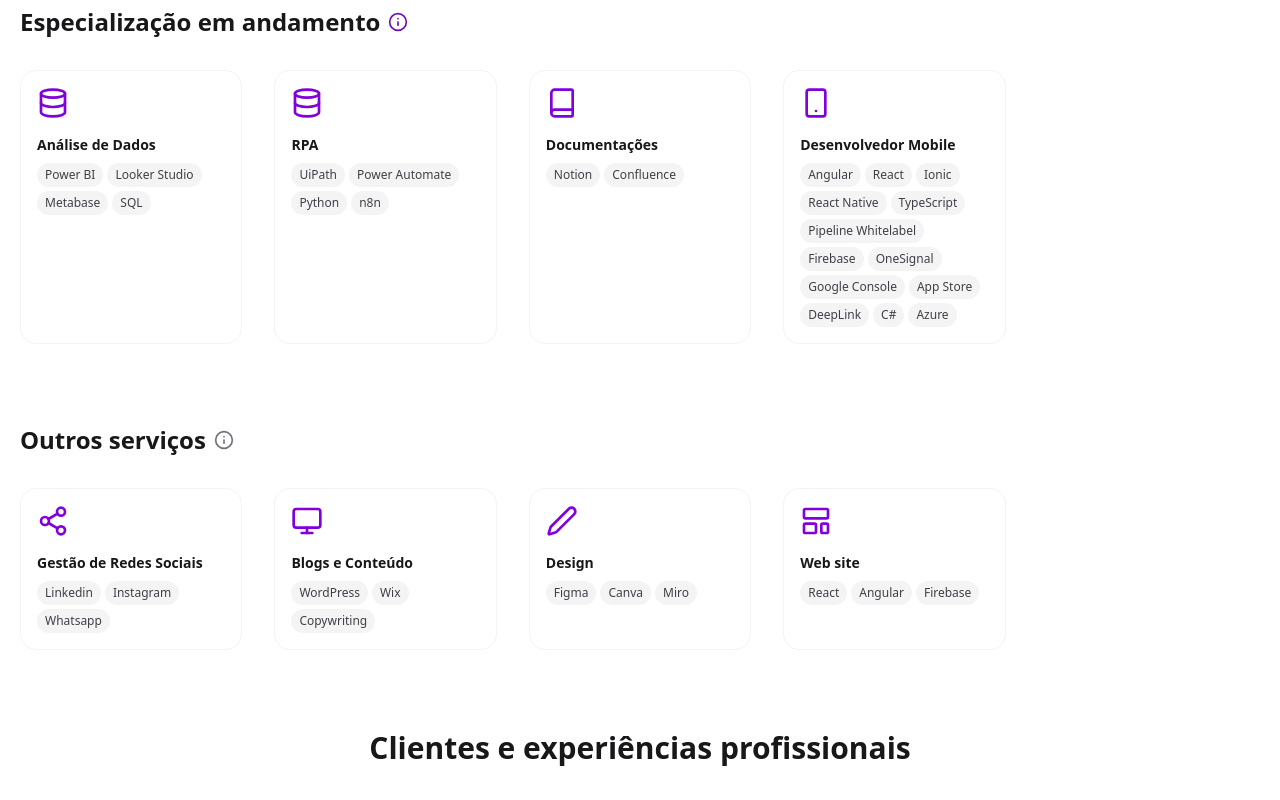
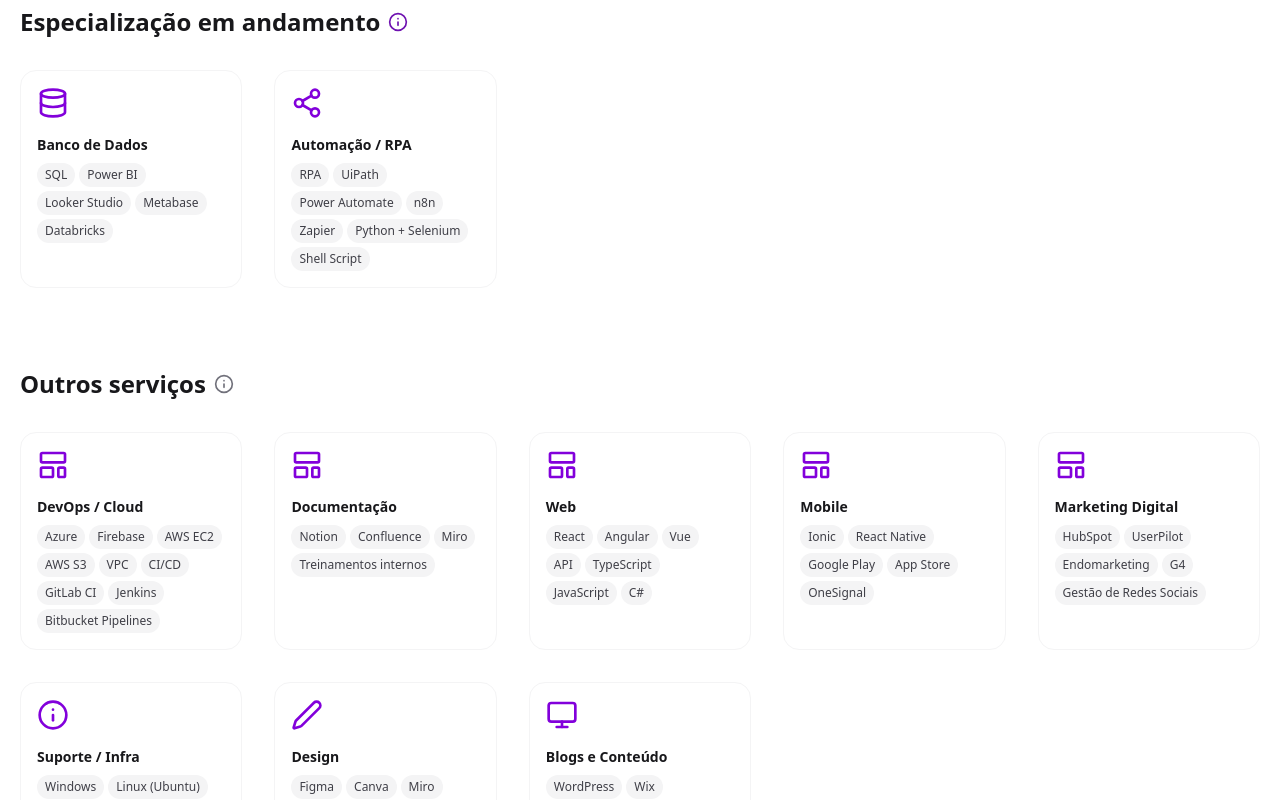
Before and after one commit to RuyLuques/ruyluques, a Next.js app: page / in a window 1280 px wide. Shown: the part 820-1620 px from the top of the page. Built offline with nearby package versions, Linux system fonts and the light colour scheme.

Commit message:
Ajuste no conteúdo, adição de um botão para baixar meu currículo

```diff
--- a/app/Services.tsx
+++ b/app/Services.tsx
@@ -14,61 +14,57 @@
 
 const operationalanalyst = [
   {
-    title: "Gestão de Redes Sociais",
-    tag: ["Linkedin", "Instagram", "Whatsapp"],
-    icon: Share2,
+    title: "DevOps / Cloud",
+    tag: ["Azure", "Firebase", "AWS EC2", "AWS S3", "VPC", "CI/CD", "GitLab CI", "Jenkins", "Bitbucket Pipelines"],
+    icon: LayoutTemplate,
+  },
+  {
+    title: "Documentação",
+    tag: ["Notion", "Confluence", "Miro", "Treinamentos internos"],
+    icon: LayoutTemplate,
+  },
+    {
+    title: "Web",
+    tag: ["React", "Angular", "Vue", "API", "TypeScript", "JavaScript", "C#"],
+    icon: LayoutTemplate,
+  },
+  {
+    title: "Mobile",
+    tag: ["Ionic", "React Native", "Google Play", "App Store", "OneSignal"],
+    icon: LayoutTemplate,
+  },
+  {
+    title: "Marketing Digital",
+    tag: ["HubSpot", "UserPilot", "Endomarketing", "G4", "Gestão de Redes Sociais"],
+    icon: LayoutTemplate,
+  },
+  {
+    title: "Suporte / Infra",
+    tag: ["Windows", "Linux (Ubuntu)", "macOS", "Monitoramento de bugs (DataDog)"],
+    icon: Info,
+  },
+  {
+    title: "Design",
+    tag: ["Figma", "Canva", "Miro", "UX/UI"],
+    icon: Pen,
   },
   {
     title: "Blogs e Conteúdo",
-    tag: ["WordPress", "Wix", "Copywriting"],
+    tag: ["WordPress", "Wix", "Copywriting", "SEO"],
     icon: Monitor,
-  },
-  {
-    title: "Design",
-    tag: ["Figma", "Canva", "Miro"],
-    icon: Pen,
-  },
-  {
-    title: "Web site",
-    tag: ["React", "Angular", "Firebase"],
-    icon: LayoutTemplate,
   },
 ];
 
 const specialistServices = [
-  {
-    title: "Análise de Dados",
-    tag: ["Power BI", "Looker Studio", "Metabase", "SQL"],
+    {
+    title: "Banco de Dados",
+    tag: ["SQL", "Power BI", "Looker Studio", "Metabase", "Databricks"],
     icon: Database,
   },
   {
-    title: "RPA",
-    tag: ["UiPath", "Power Automate", "Python", "n8n"],
-    icon: Database,
-  },
-  {
-    title: "Documentações",
-    tag: ["Notion", "Confluence"],
-    icon: Book,
-  },
-  {
-    title: "Desenvolvedor Mobile",
-    tag: [
-      "Angular",
-      "React",
-      "Ionic",
-      "React Native",
-      "TypeScript",
-      "Pipeline Whitelabel",
-      "Firebase",
-      "OneSignal",
-      "Google Console",
-      "App Store",
-      "DeepLink",
-      "C#",
-      "Azure",
-    ],
-    icon: Smartphone,
+    title: "Automação / RPA",
+    tag: ["RPA", "UiPath", "Power Automate", "n8n", "Zapier", "Python + Selenium", "Shell Script"],
+    icon: Share2,
   },
 ];
 
@@ -114,8 +110,8 @@
 
       <div className="mb-20">
         <h2 className="mb-16 text-center text-3xl font-semibold">
-        Experiências
-      </h2>
+          Experiências
+        </h2>
 
         <div className="mb-8 flex items-center gap-2">
           <h3 className="text-2xl font-semibold">
--- a/app/components/AboutModal.tsx
+++ b/app/components/AboutModal.tsx
@@ -47,6 +47,16 @@
             <p className="ml-4">Ciência de Dados</p>
             <p className="ml-4">Robótica e Inteligência Artificial</p>
           </div>
+
+          <div className="mt-6">
+            <a
+              href="/docs/ana-ruy.pdf"
+              download="Ana Ruy - Analista de dados.pdf"
+              className="rounded-lg bg-purple-700 px-4 py-2 text-white font-semibold transition hover:bg-purple-800"
+            >
+              Baixar Currículo
+            </a>
+          </div>
         </div>
       </div>
     </div>
```
Also changed, not shown: 1 other file (tests, documents, lock files or other folders).
